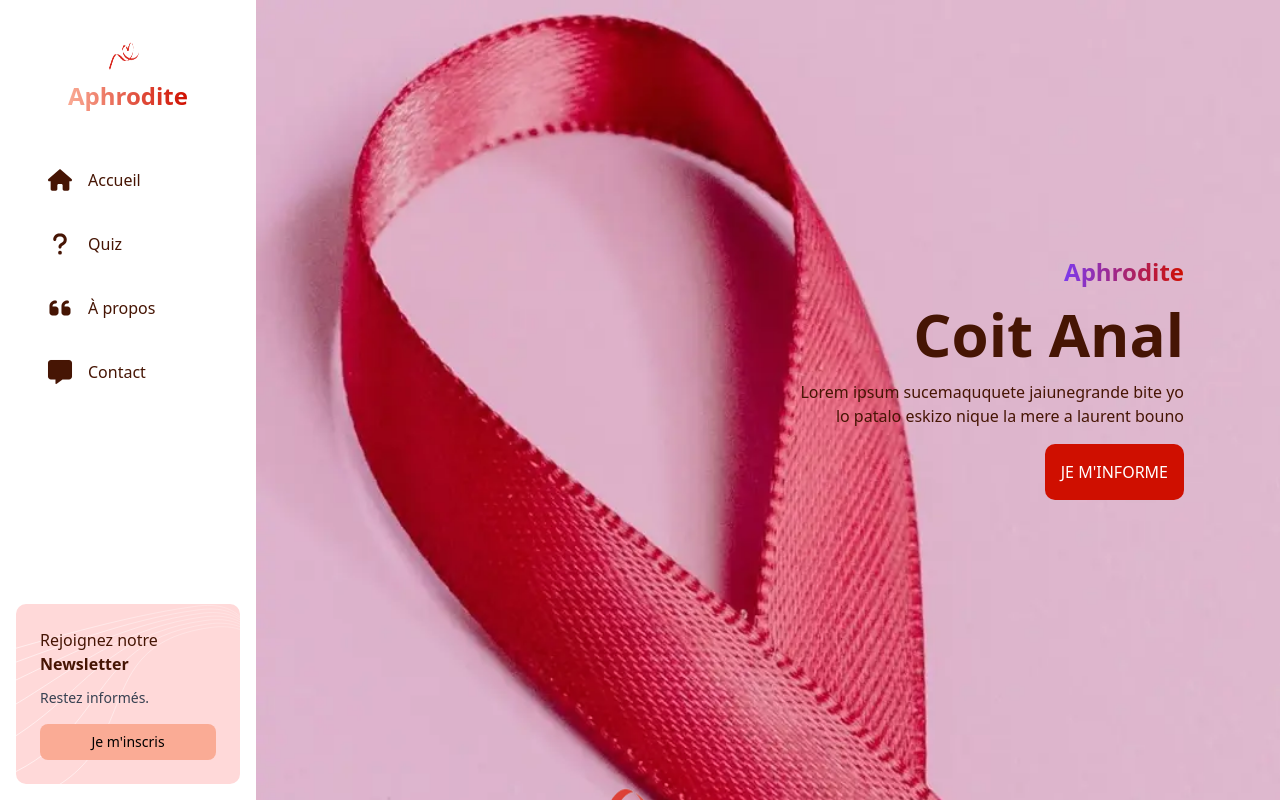
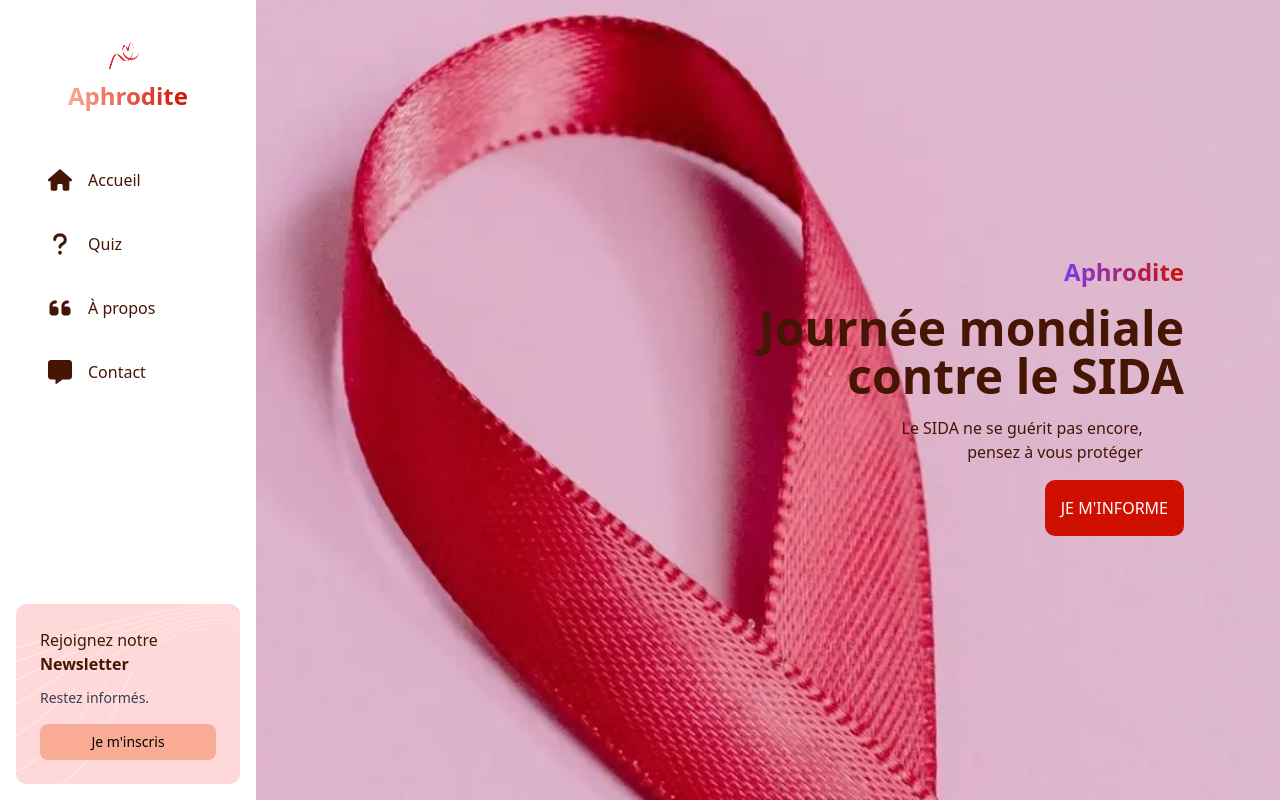
Before and after one commit to FaureAlexis/aphrodite-front, a Vue app: page / in a window 1280 px wide. Shown: the top 800 px of the page. Built offline with nearby package versions, Linux system fonts and the light colour scheme.

Commit message:
detail mdr

```diff
--- a/src/views/Home.vue
+++ b/src/views/Home.vue
@@ -6,11 +6,10 @@
         bg-clip-text bg-gradient-to-r to-primary from-purple-600">Aphrodite
         </span>
       </h3>
-      <h1 class="text-right text-6xl mt-4 font-bold text-text">
-        Coit Anal</h1>
+      <h1 class="text-right text-5xl mt-4 font-bold text-text">
+        Journée mondiale<br>contre le SIDA</h1>
       <h4 class="text-right w-96 text-text mt-4 mb-4">
-        <span>Lorem ipsum sucemaququete jaiunegrande bite yo lo patalo eskizo nique
-          la mere a laurent bouno</span>
+        <span>Le SIDA ne se guérit pas encore,<br>pensez à vous protéger</span>
       </h4>
       <div class="flex mt-4">
         <button type="button" class="ml-auto bg-primary text-white p-4 rounded-10
```
